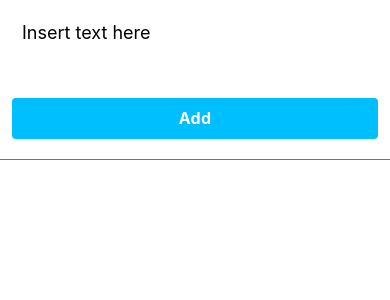
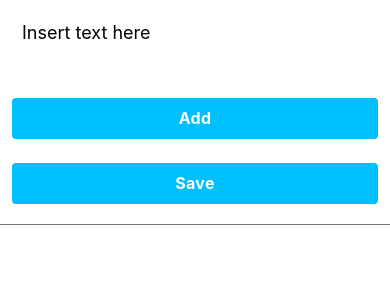
Before and after one commit to francesco-losciale/EasyList, a React Native app: screen / in a window 390 px wide. Shown: the top 300 px of the page. Built offline with nearby package versions, Linux system fonts and the light colour scheme.

Commit message:
Add mobx store for lists

```diff
--- a/package.json
+++ b/package.json
@@ -10,7 +10,10 @@
     "test": "jest"
   },
   "dependencies": {
+    "mobx": "^6.11.0",
+    "mobx-react": "^9.1.0",
     "react": "18.2.0",
+    "react-dom": "^18.2.0",
     "react-native": "0.72.7",
     "react-native-get-random-values": "^1.9.0",
     "uuid": "^9.0.1"
--- a/src/ListView.tsx
+++ b/src/ListView.tsx
@@ -4,10 +4,13 @@ import Button from './shared/components/Button';
 import {ItemData, newItemData, updateItems} from './shared/models/ItemData';
 import Separator from './shared/components/Separator';
 import Item from "./shared/components/Item";
+import {useListsStore} from "./shared/stores/listsStore";
+import {observer} from "mobx-react";
 
-const ListView = () => {
+const ListView = observer(() => {
   const [inputValue, setInputValue] = useState<string>('');
   const [items, setItems] = useState<Map<string, ItemData>>(new Map<string, ItemData>());
+  const listsStore = useListsStore()
   const onPress = (item: ItemData) => {
     setItems(updateItems(items, {...item, isDone: true}))
   }
@@ -25,9 +28,17 @@ const ListView = () => {
         />
         <Button
           title="Add"
+          testID={'button-add-item'}
           onPress={() => {
             setInputValue('')
             setItems(updateItems(items, newItemData(inputValue)));
+          }}
+        />
+        <Button
+          title="Save"
+          testID={'button-save-list-item'}
+          onPress={() => {
+            listsStore.addList(items)
           }}
         />
       </View>
@@ -42,7 +53,7 @@ const ListView = () => {
       />
     </SafeAreaView>
   );
-};
+});
 
 const styles = StyleSheet.create({
   textInput: {
--- a/src/shared/components/Button.tsx
+++ b/src/shared/components/Button.tsx
@@ -3,15 +3,16 @@ import React from 'react';
 
 type ButtonProps = {
   onPress: () => void;
+  testID: string;
   title: string;
 };
 
-const Button = ({onPress, title = 'Save'}: ButtonProps) => {
+const Button = ({onPress, testID, title = 'Save'}: ButtonProps) => {
   return (
     <Pressable
       style={styles.button}
       onPress={onPress}
-      testID={'button-add-item'}>
+      testID={testID}>
       <Text style={styles.text}>{title}</Text>
     </Pressable>
   );
--- /dev/null
+++ b/src/shared/stores/listsStore.ts
@@ -0,0 +1,28 @@
+import React from 'react';
+import { makeObservable, action, observable } from 'mobx';
+import {ItemData, newItemData} from "../models/ItemData";
+
+export class ListsStore {
+  lists: Array<Map<string, ItemData>> = new Array<Map<string, ItemData>>();
+
+  constructor() {
+    makeObservable(this, {
+      lists: observable,
+      addList: action.bound,
+    })
+  }
+
+  addList(list: Map<string, ItemData>) {
+    this.lists.push(list)
+  }
+
+  get getLists() {
+    return this.lists
+  }
+}
+
+const listsStore = new ListsStore();
+
+export const ListsStoreContext = React.createContext(listsStore);
+export const ListsStoreProvider = ListsStoreContext.Provider
+export const useListsStore = () => React.useContext(ListsStoreContext)
```
Also changed, not shown: 2 other files (tests, documents, lock files or other folders).
